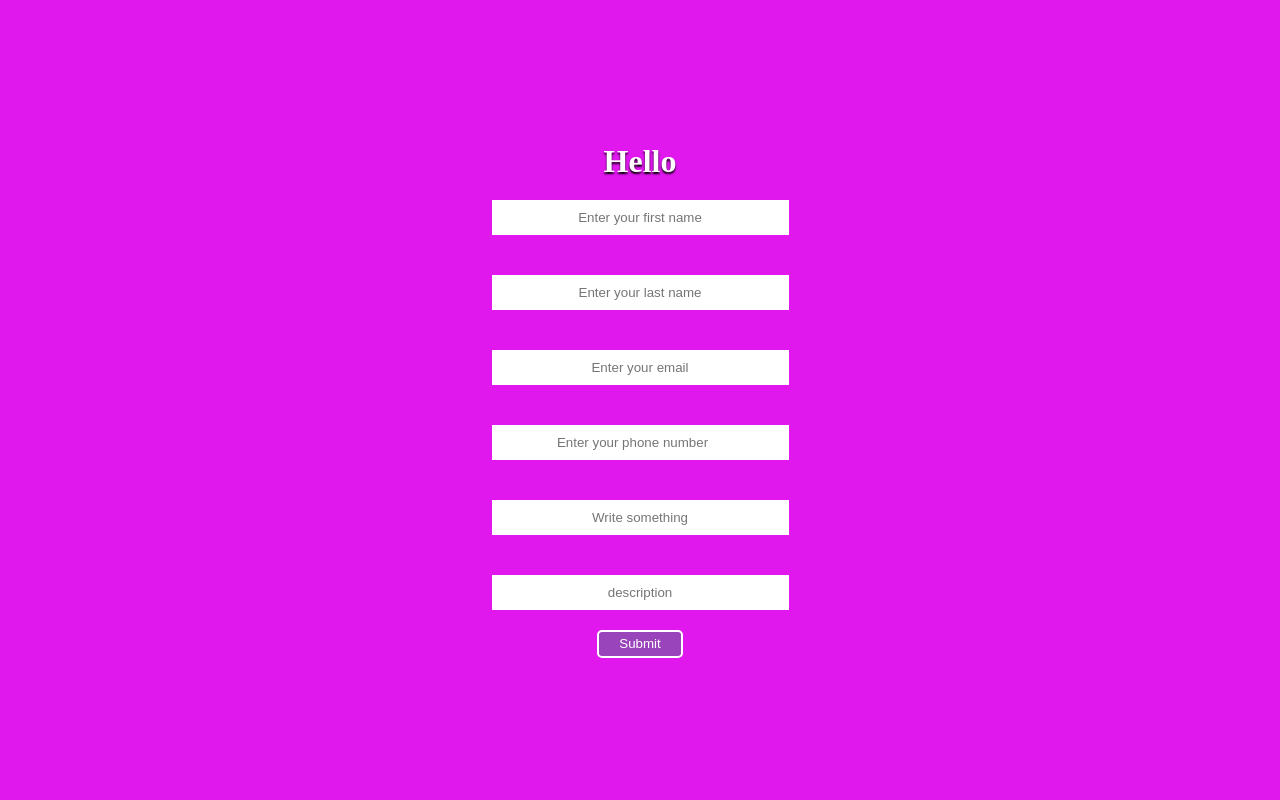
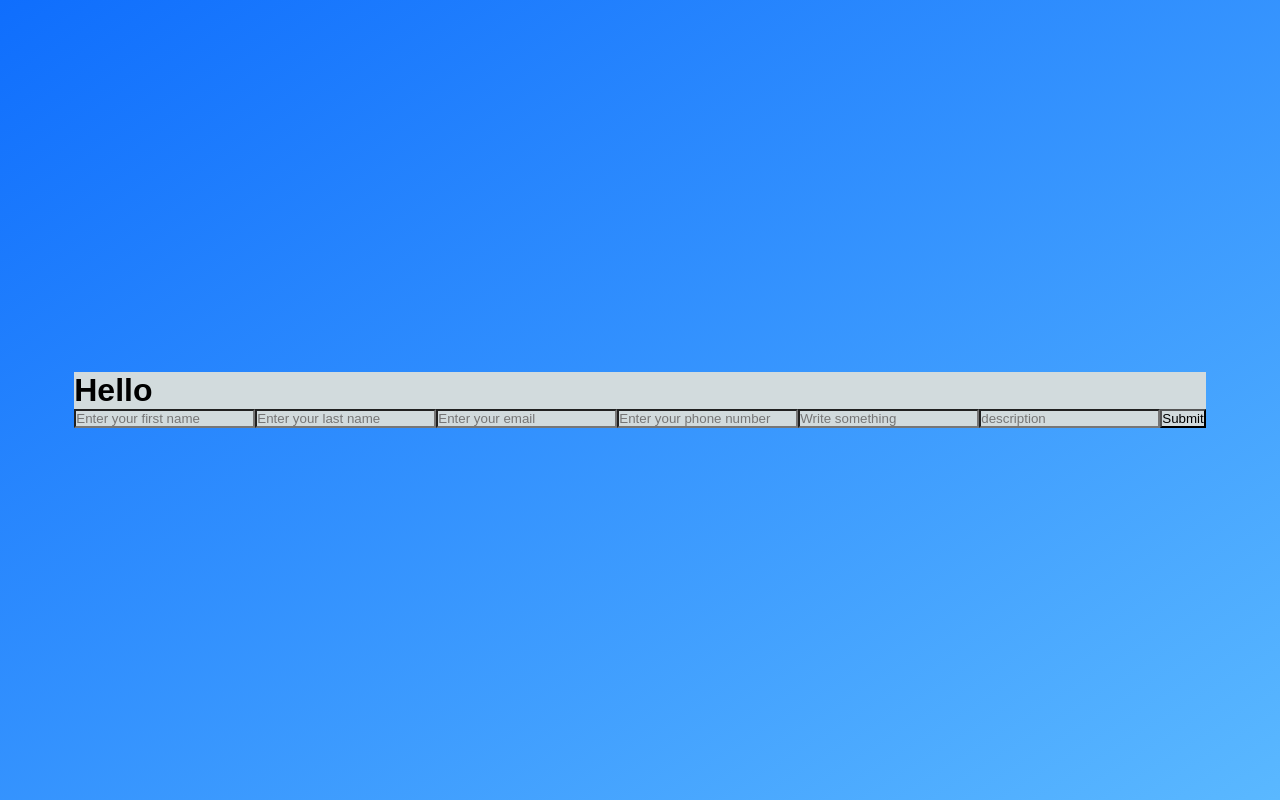
Before and after one commit to harshit0808sharma/React-Form, a React (Create React App) app: page / in a window 1280 px wide. Built offline with nearby package versions, Linux system fonts and the light colour scheme.

Commit message:
Update App.css

```diff
--- a/src/App.css
+++ b/src/App.css
@@ -4,76 +4,87 @@
     margin:0;
     background-color:#d2dbdd;
 }
-div{
-    width:100%;
-    height:100vh;
-    background: #e018ee;
-    display:flex;
-    flex-direction:column;
-    justify-content:center;
-    align-items:center;
-}
-h1{
-    color:white;
-    background:transparent;
-    text-shadow: 0 2px 2px black;
-}
-p{
-    color:white;
-    background:transparent;
-    text-shadow: 0 2px 2px black;
-}
-input{
-    width:100%;
-    padding:10px 60px;
-    border:none;
-    outline:none;
-    margin:20px 0;
-    text-align:center;
-    background-color:white;
-}
-button{
-    line-height:24px;
-    padding:0 20px;
-    background:#9944ba;
-    color:white;
-    border:2px solid #ffffff;
-    outline:none;
-    border-radius:5px;
-    cursor:pointer;
-}
-button:hover{
-    background-color: rgb(4, 220, 0);
-}
-button:active{
-    background-color: green;
+body {
+  margin: 0;
+  padding: 0;
+  font-family: sans-serif;
+  background: linear-gradient(to bottom right, #0f6efd, #5ab8ff);
+  height: 100vh;
+  display: flex;
+  align-items: center;
+  justify-content: center;
 }
 
+.search-container {
+  width: 90%;
+  max-width: 600px;
+  text-align: center;
+  color: white;
+}
 
+.title {
+  font-size: 2.5rem;
+  margin-bottom: 2rem;
+  color: #fff;
+}
 
-/* .div{
-    width:100%;
-    height:100vh;
-    background-color: rgb(220, 37, 252);
-    display: flex;
-    flex-direction: column;
-    justify-content: center;
-    align-items: center;
+.search-bar {
+  display: flex;
+  align-items: center;
+  background-color: white;
+  border-radius: 999px;
+  overflow: hidden;
+  box-shadow: 0 5px 15px rgba(0, 0, 0, 0.2);
 }
-.heading{
-    color:white;
-    background: transparent;
-    text-shadow: 0px 2px 2px 0px black;
-    /* font-size: 40px; */
-/* .input{
-    display: flex;
-    flex-direction: column;
 
+.icon {
+  padding: 0 1rem;
+  font-size: 1.2rem;
+  color: #555;
 }
-.text{
-    padding: 5px 60px;
-    margin: 5px;
-} */
-/* .submit{
-    padding: 20px;
-} */
+
+.input {
+  border: none;
+  padding: 0.8rem 1rem;
+  outline: none;
+  font-size: 1rem;
+  flex: 1;
+  min-width: 0;
+}
+
+.button {
+  background-color: #007bff;
+  color: white;
+  border: none;
+  padding: 0.8rem 1.5rem;
+  font-size: 1rem;
+  cursor: pointer;
+  border-top-right-radius: 999px;
+  border-bottom-right-radius: 999px;
+  transition: background-color 0.3s ease;
+  white-space: nowrap;
+}
+
+.button:hover {
+  background-color: #0056b3;
+}
+
+@media (max-width: 500px) {
+  .title {
+    font-size: 2rem;
+  }
+
+  .search-bar {
+    flex-direction: row;
+  }
+
+  .input {
+    font-size: 0.9rem;
+    padding: 0.7rem 0.8rem;
+  }
+
+  .button {
+    padding: 0.7rem 1rem;
+    font-size: 0.9rem;
+  }
+      }
```
